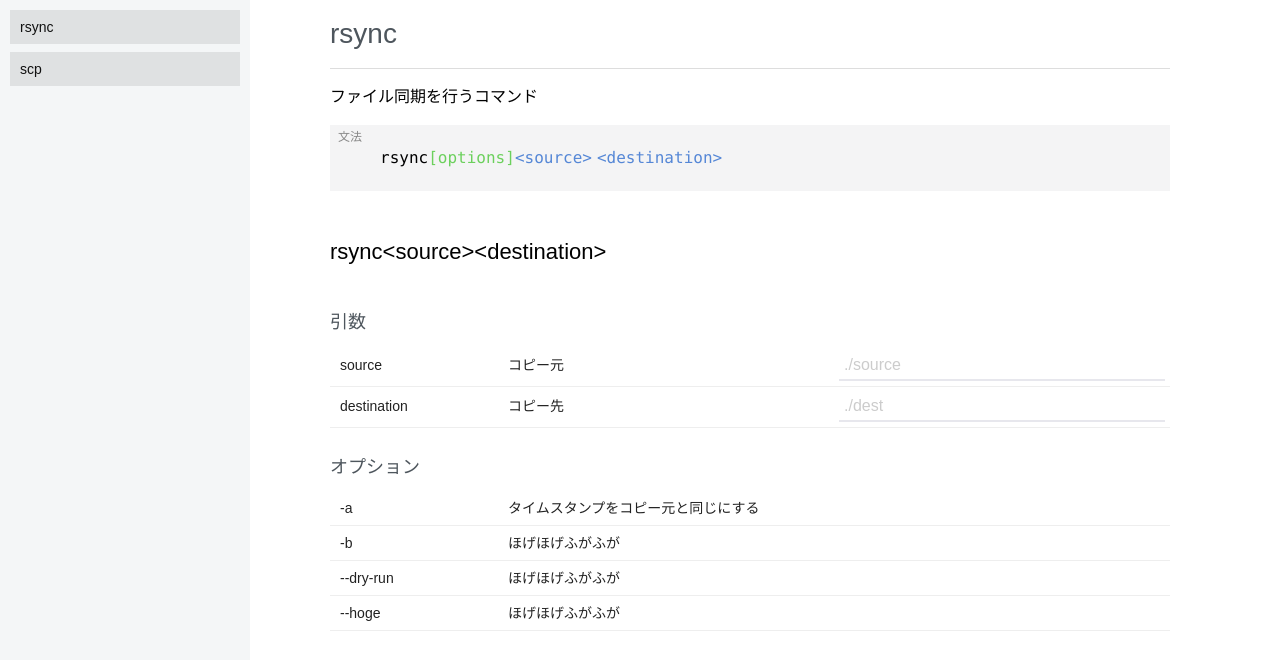
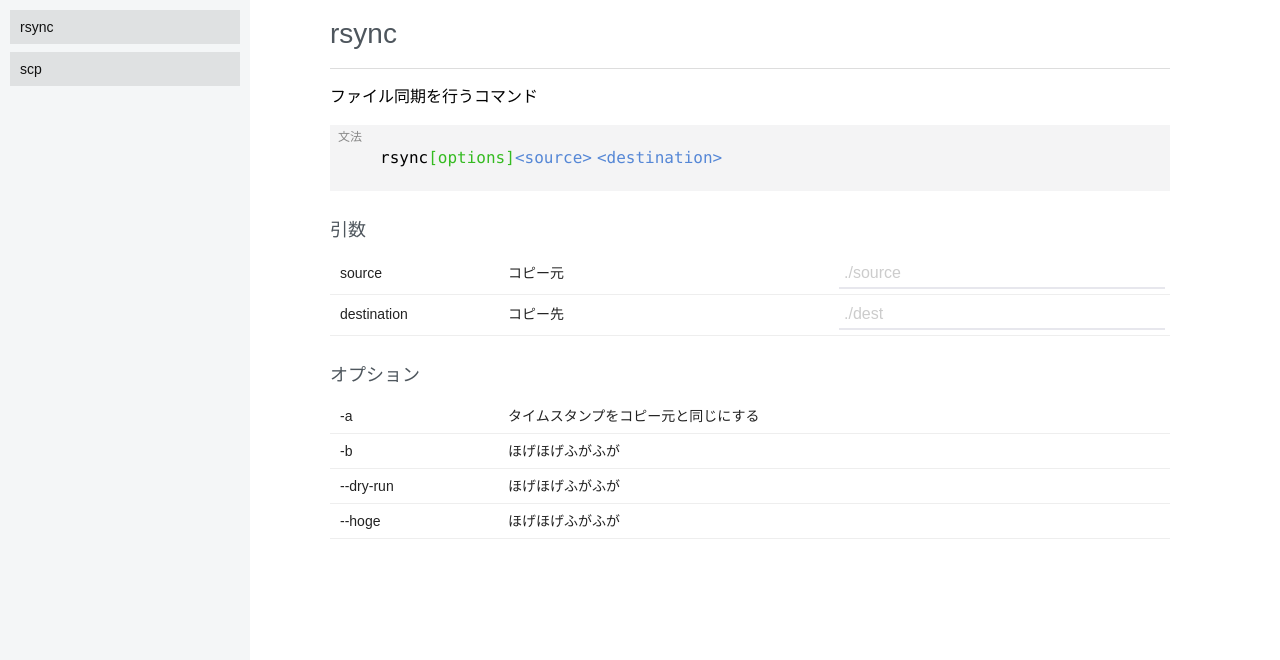
Before and after one commit to hogesuke/linux-command-generator, an Angular app: page /commands/rsync in a window 1280 px wide. Shown: the top 660 px of the page. Built offline with nearby package versions, Linux system fonts and the light colour scheme.

Commit message:
resultの表示をなくし、文法に入力を反映させるように修正

```diff
--- a/src/app/commands/command/command.component.html
+++ b/src/app/commands/command/command.component.html
@@ -6,14 +6,8 @@
 
   <div class="command-grammar">
     <span>{{ command.name }}</span>
-    <span class="options" *ngIf="command.hasOption()">[options]</span>
-    <span class="args" *ngIf="command.hasArg()">
-      <span *ngFor="let arg of command.args"><{{ arg.name }}></span>
-    </span>
-  </div>
-
-  <div class="result">
-    <span>{{ command.name }}</span>
+    <span class="options" *ngIf="command.hasOption()">
+      <span *ngIf="command.optionHolder.options.length === 0">[options]</span>
       <span *ngIf="command.optionHolder.getCombinedOptions().length > 0">-</span>
       <span *ngFor="let op of command.optionHolder.getCombinedOptions()">
         <span>{{ op.withoutHyphen }}</span>
@@ -22,9 +16,12 @@
         <span>{{ op.name }}</span>
         <span *ngIf="op.argument">{{ op.argument.input }}</span>
       </span>
+    </span>
+    <span class="args" *ngIf="command.hasArg()">
       <span *ngFor="let arg of command.args">
         <span *ngIf="arg.input">{{ arg.input }}</span>
         <span *ngIf="!arg.input"><{{ arg.name }}></span>
+      </span>
     </span>
   </div>
 
@@ -35,7 +32,10 @@
         <td class="arg-name">{{ arg.name }}</td>
         <td class="arg-description">{{ arg.description }}</td>
         <td class="arg-input">
-          <input type="text" placeholder="{{ arg.sample }}" [(ngModel)]="arg.input">
+          <input type="text"
+                 placeholder="{{ arg.sample }}"
+                 [(ngModel)]="arg.input"
+                 spellcheck="false">
         </td>
       </tr>
     </table>
--- a/src/app/commands/command/command.component.scss
+++ b/src/app/commands/command/command.component.scss
@@ -23,6 +23,7 @@ table {
 
 .command-grammar {
   position: relative;
+  margin-bottom: 30px;
   padding: 25px 20px 25px 50px;
   background-color: #f4f4f5;
   font-size: 16px;
@@ -39,7 +40,7 @@ table {
   }
 
   .options {
-    color: #6cd05d;
+    color: #35bb21;
   }
   .args {
     color: #5587d6;
@@ -48,11 +49,6 @@ table {
       margin-right: 5px;
     }
   }
-}
-
-.result {
-  margin: 50px 0;
-  font-size: 22px;
 }
 
 #block-arg {
```
Lines whose indentation alone changed are shown as unchanged.
